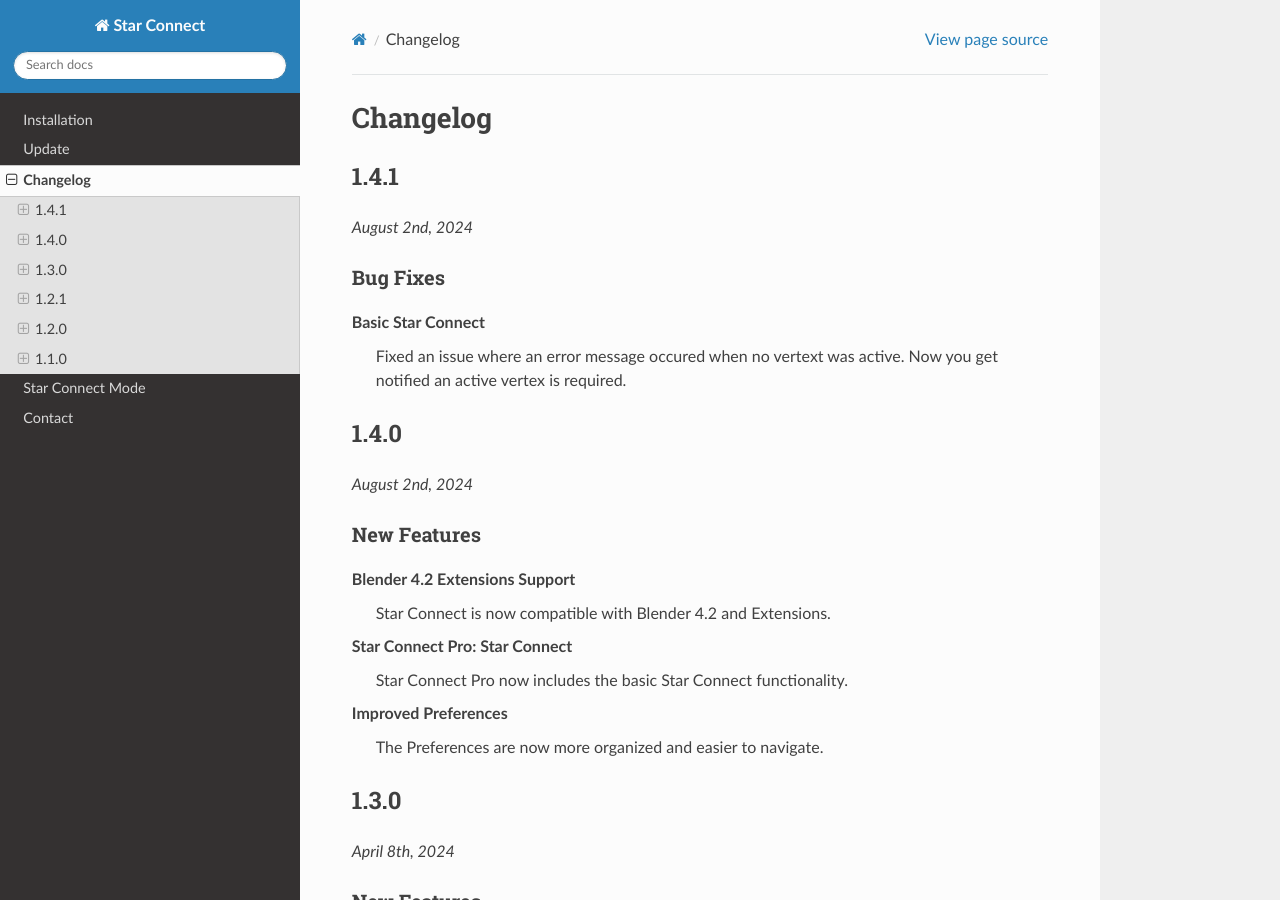
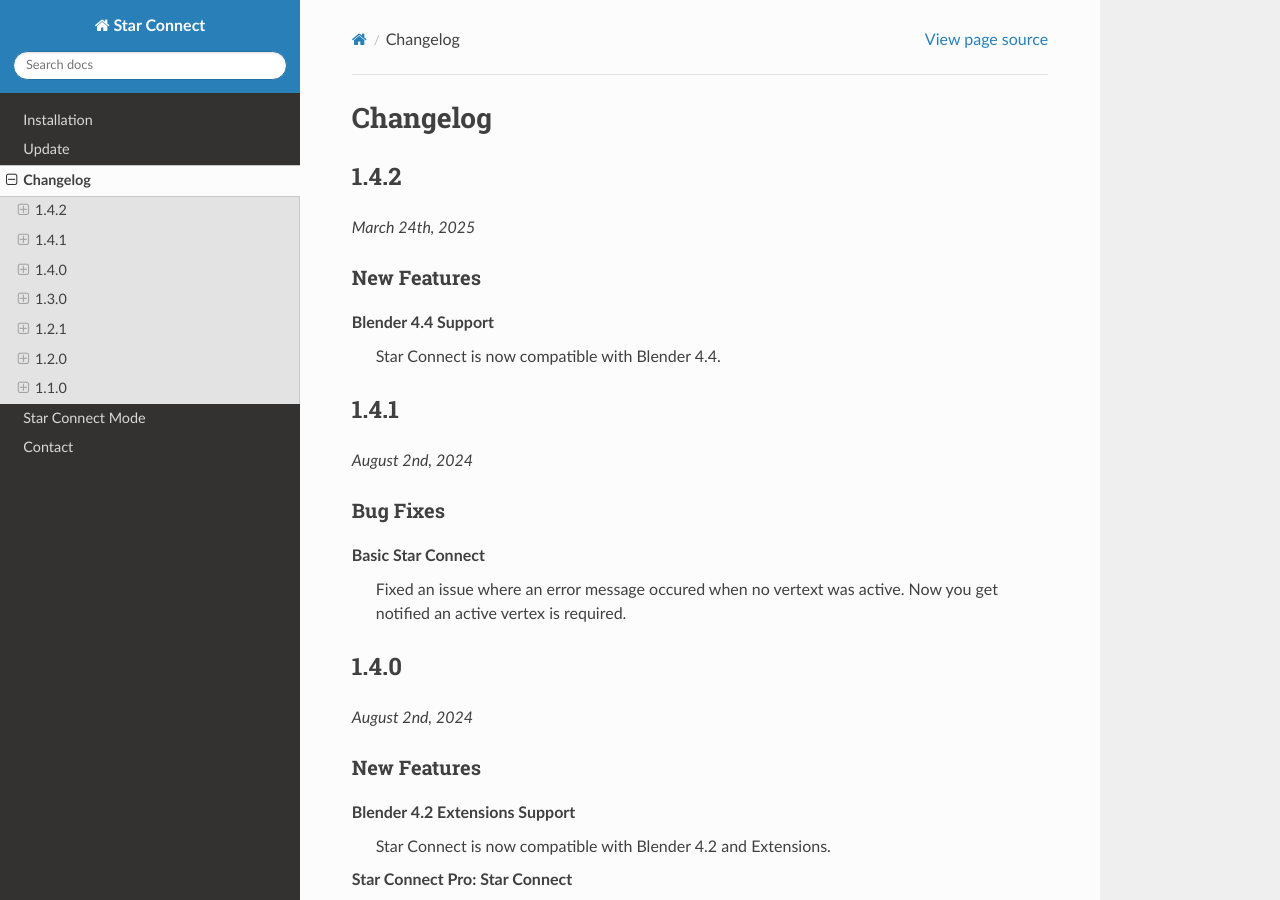
Before and after one commit to rubenmesserschmidt/Star-Connect_docs, a Sphinx documentation site: the page built from docs/source/changelog.rst, in a window 1280 px wide and 900 px high. Built offline with Sphinx 7.4.7 and the Read the Docs theme 3.1.0, drawn with Linux system fonts in a browser that asks for light colours.

Commit message:
update 1.4.2

```diff
--- a/docs/source/changelog.rst
+++ b/docs/source/changelog.rst
@@ -1,6 +1,19 @@
 =========
 Changelog
 =========
+
+#####
+1.4.2
+#####
+
+*March 24th, 2025*
+
+************
+New Features
+************
+
+**Blender 4.4 Support**
+    Star Connect is now compatible with Blender 4.4.
 
 #####
 1.4.1
```
Also changed, not shown: 1 other file.
